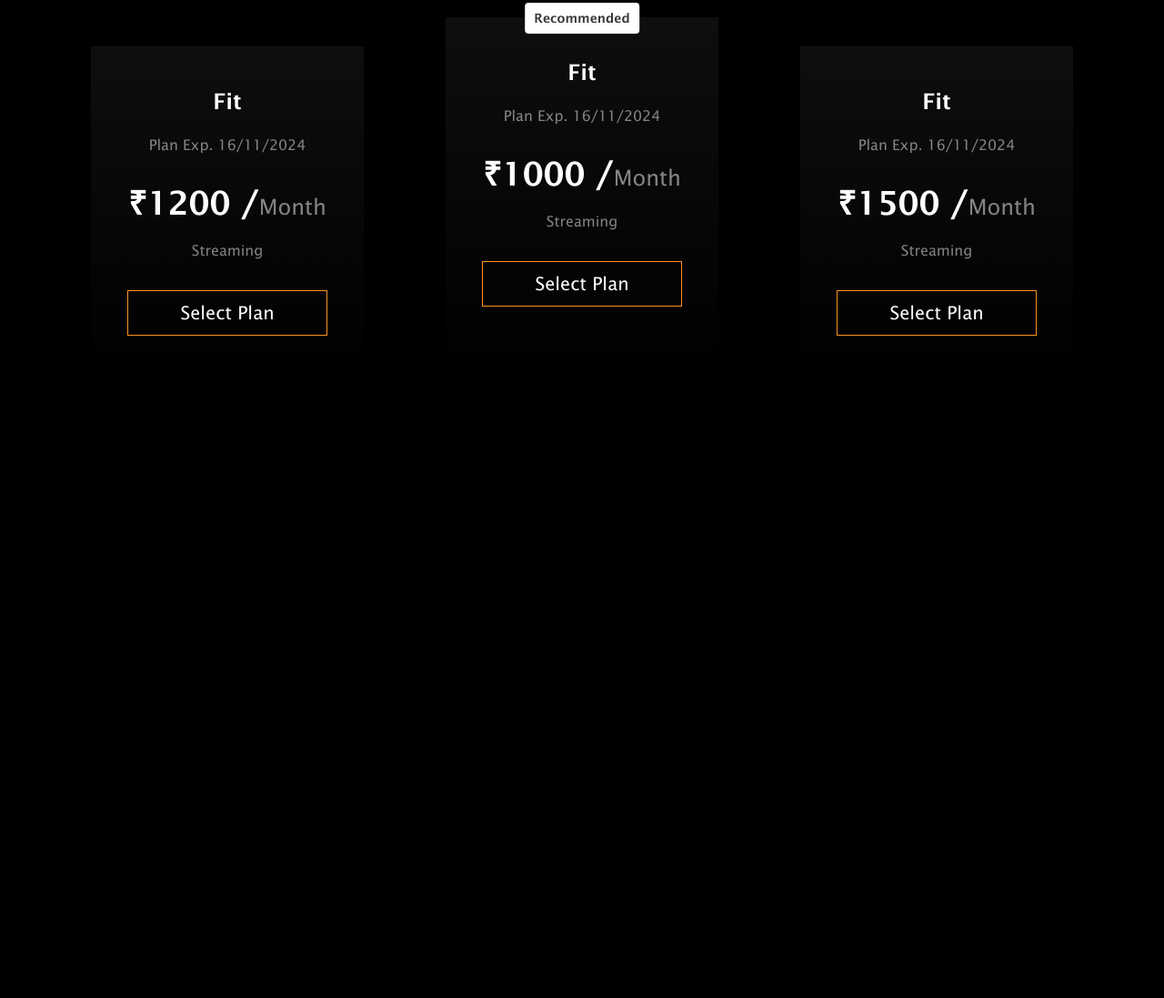
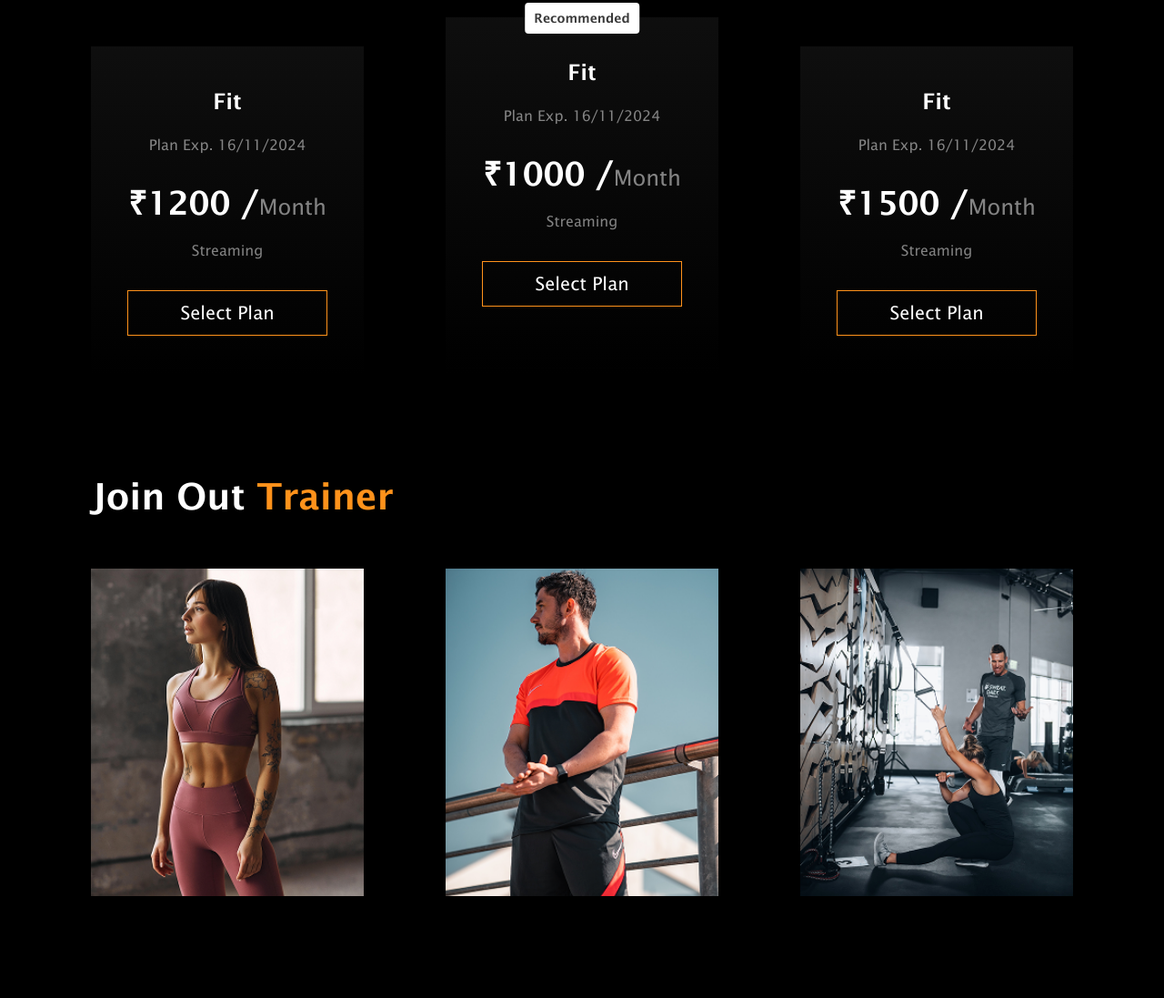
Before and after one commit to Hasnine670817/Bodyshape, a website: page index.html in a window 1280 px wide. Shown: the part 2012-3109 px from the top of the page at 91% size. Before the commit the page ends 2425 px from the top, so only its background shows below. Drawn offline with Linux system fonts and the light colour scheme.

Commit message:
trainer-area done

```diff
--- a/index.html
+++ b/index.html
@@ -194,6 +194,28 @@
         </section>
         <!-- plans-area end here -->
 
+        <!-- trainer-area start here -->
+        <section class="py-12 lg:py-28">
+            <div class="container_custom">
+                <h2 class="text-center sm:text-start">Join Out <span class="text-[#FF921B]">Trainer</span></h2>
+            </div>
+
+            <div class="container_custom container_sm">
+                <div class="grid grid-cols-1 sm:grid-cols-2 lg:grid-cols-3 gap-4 xl:gap-[90px]">
+                    <div class="w-full relative overflow-hidden">
+                        <img class="hover:scale-110 transition-all duration-300 [aspect-ratio:1/1.2] w-full object-cover" src="assets/images/trainer_01.png" alt="image">
+                    </div>
+                    <div class="w-full relative overflow-hidden">
+                        <img class="hover:scale-110 transition-all duration-300 [aspect-ratio:1/1.2] w-full object-cover" src="assets/images/trainer_02.png" alt="image">
+                    </div>
+                    <div class="w-full relative overflow-hidden">
+                        <img class="hover:scale-110 transition-all duration-300 [aspect-ratio:1/1.2] w-full object-cover" src="assets/images/trainer_03.png" alt="image">
+                    </div>
+                </div>
+            </div>
+        </section>
+        <!-- trainer-area end here -->
+
     </article>
 
 
```
Also changed, not shown: assets/css/output.css.
